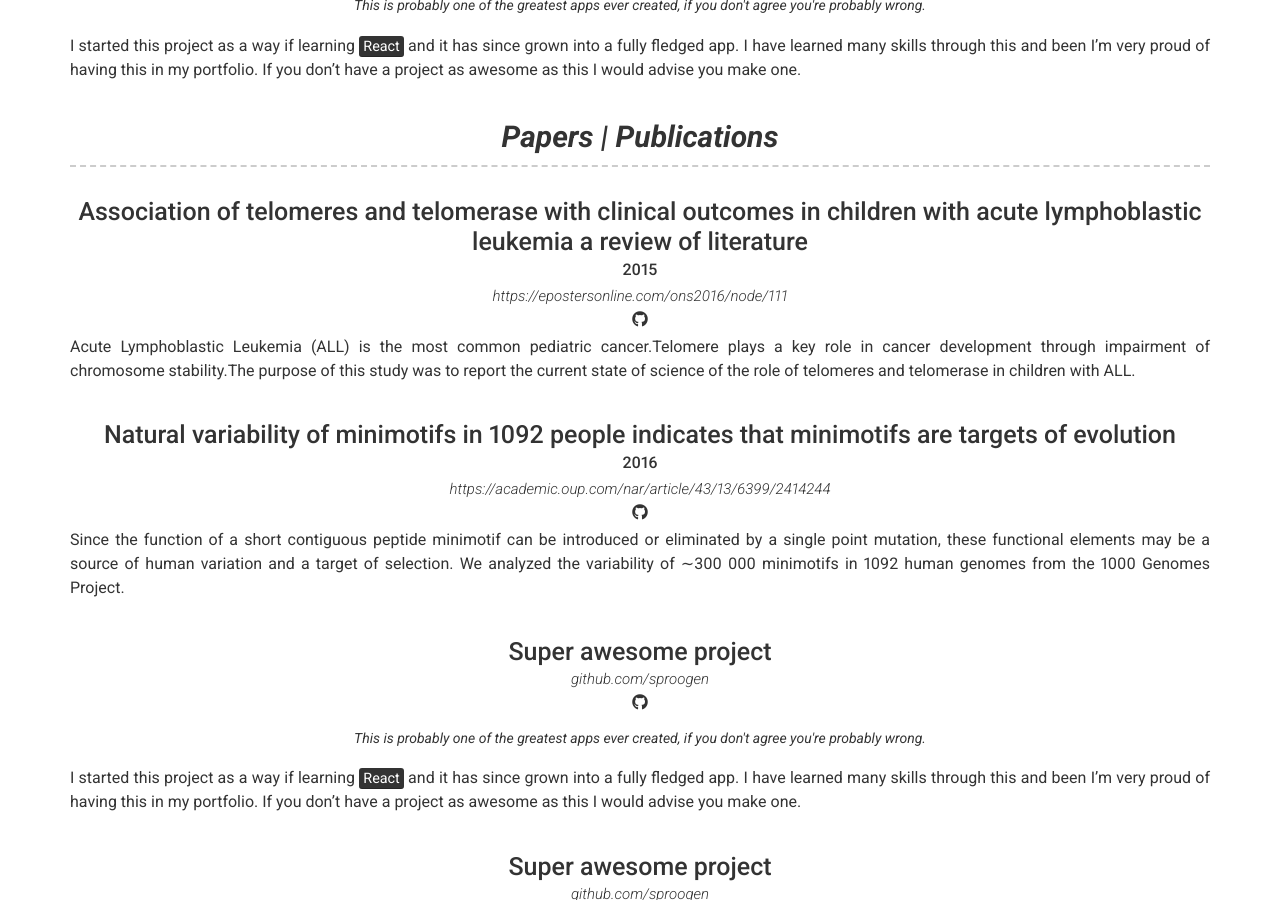
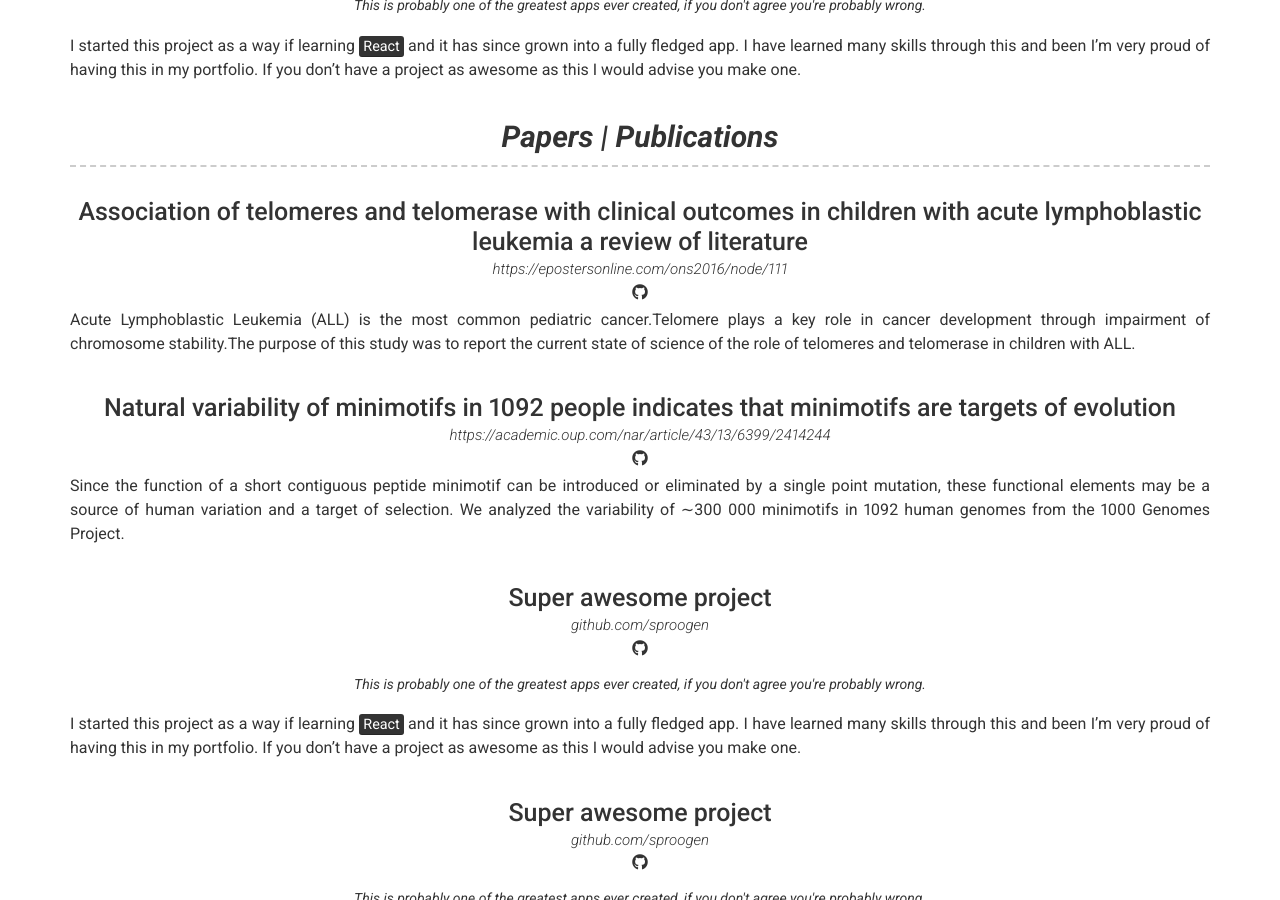
Before and after one commit to ricyoung/ricyoung.github.io, a Jekyll site: the page built from index.md, in a window 1280 px wide and 900 px high, scrolled down 3129 px. Built offline with Jekyll 4.4.1, drawn with Linux system fonts in a browser that asks for light colours; nearby versions of some CDN libraries.

Commit message:
Update _config.yml
updated tags

```diff
--- a/_config.yml
+++ b/_config.yml
@@ -231,12 +231,12 @@
       - layout: top-middle
         title: Association of telomeres and telomerase with clinical outcomes in children with acute lymphoblastic leukemia a review of literature
         link: https://epostersonline.com/ons2016/node/111
-        sub_title: 2015
+        # sub_title: 2015
         # link_text: Project Website
         additional_links:
-          - title:  sproogen/modern-resume-theme
+          - title:  Genetics
             icon: fab fa-github
-            url: github.com/sproogen/modern-resume-theme
+            url: https://epostersonline.com/ons2016/node/111
           # - title:  Github page for project (eg. sproogen/modern-resume-theme)
           #   icon: fab fa-github
           #   url: Link to project (eg. sproogen.github.io/modern-resume-theme)
@@ -249,12 +249,12 @@
       - layout:  top-middle
         title: Natural variability of minimotifs in 1092 people indicates that minimotifs are targets of evolution
         link: https://academic.oup.com/nar/article/43/13/6399/2414244
-        sub_title: 2016
+        # sub_title: 2016
         # link_text: Project Website
         additional_links:
-          - title:  sproogen/modern-resume-theme
+          - title:  Minimotifs
             icon: fab fa-github
-            url: github.com/sproogen/modern-resume-theme
+            url: https://academic.oup.com/nar/article/43/13/6399/2414244
           # - title:  Github page for project (eg. sproogen/modern-resume-theme)
           #   icon: fab fa-github
           #   url: Link to project (eg. sproogen.github.io/modern-resume-theme)
```
